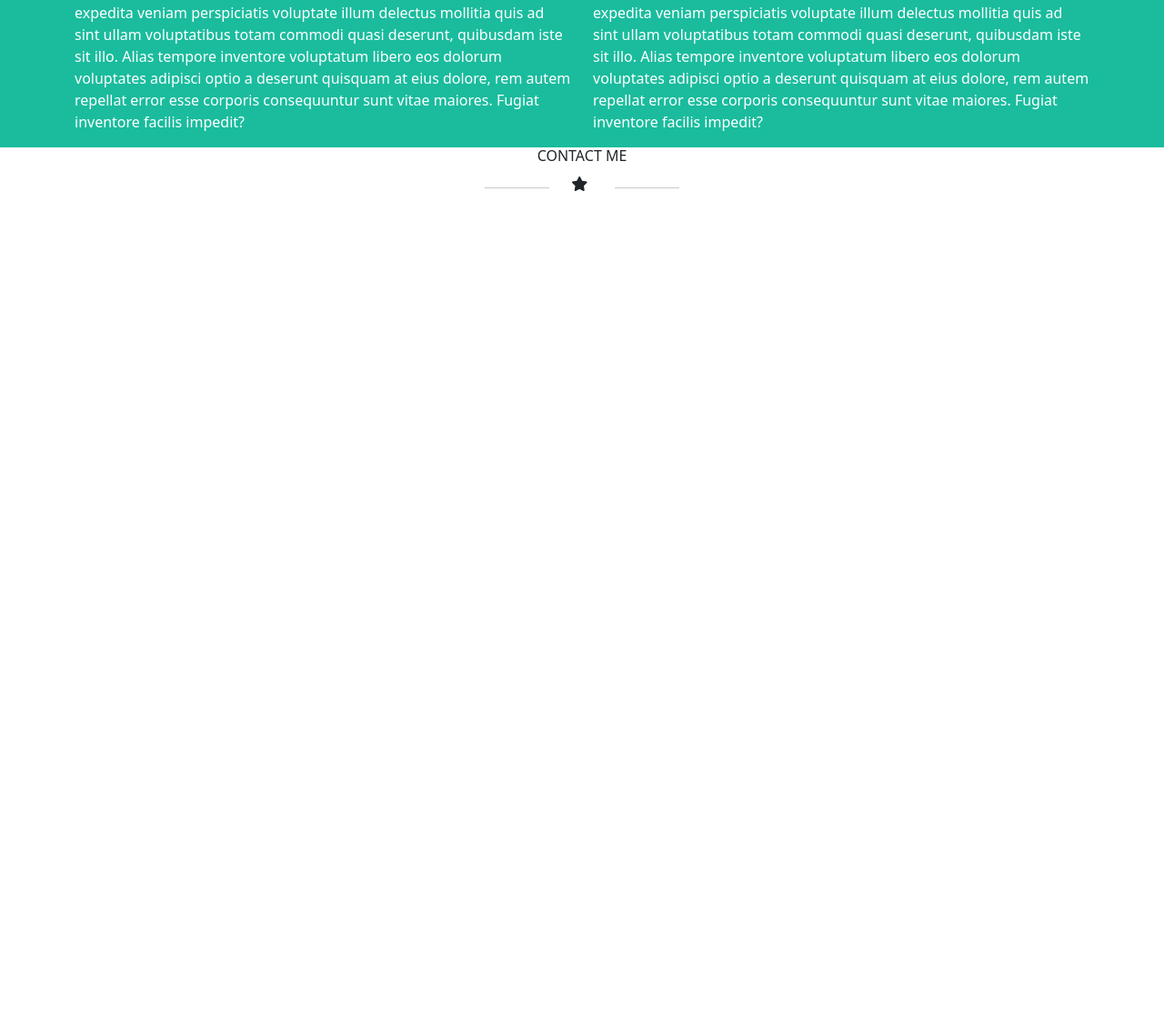
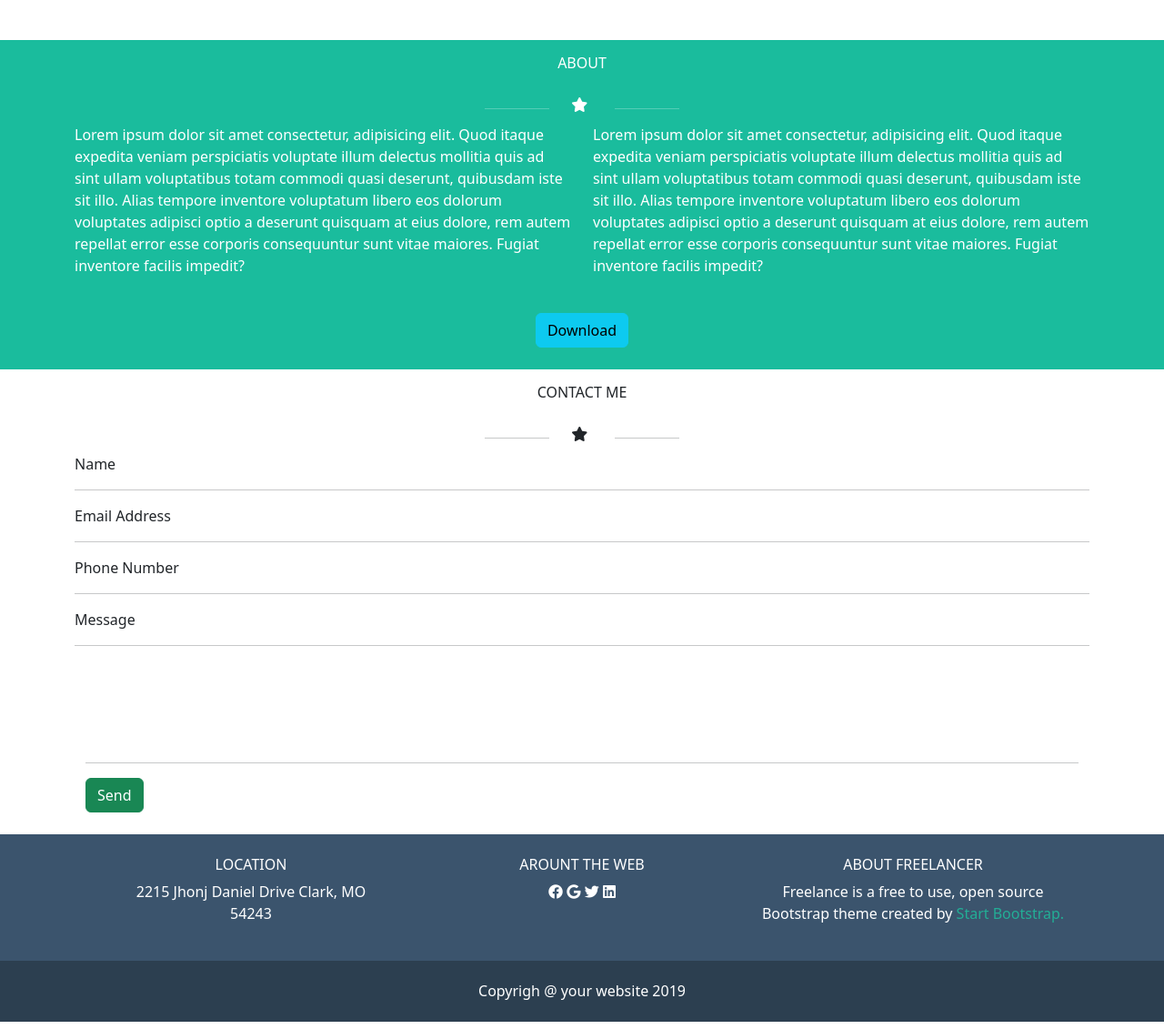
Before and after one commit to AnaC1997/html-css-bootstrap-freelancer, a plain HTML site: page index.html in a window 1280 px wide. Shown: the part 1131-2262 px from the top of the page at 91% size. Before the commit the page ends 1354 px from the top, so only its background shows below. Drawn offline with nearby package versions, Linux system fonts and the light colour scheme.

Commit message:
button modification
button modification

```diff
--- a/css/style.css
+++ b/css/style.css
@@ -1,16 +1,26 @@
 header{
     background-color: #2C3F50;
     color: white;
-}
-
-.b-turquoise{
-    background-color: #1ABC9D;
 }
 
 .img-size{
     width: 50%;
 }
 
+.b-turquoise{
+    background-color: #1ABC9D;
+}
+.b-steel-blue{
+    background-color: #3B546D;
+}
+
 .c-white{
     color: white;
 }
+
+.turquoise{
+    color: #23AE96;
+}
+.b-navy-blue{
+    background-color: #2C3F50;
+}
--- a/index.html
+++ b/index.html
@@ -52,7 +52,7 @@
                                 <hr>
                         </div>
                     </div>
-                    <h6 class="c-white text-center"> GRAPHIT ARTIST-WEB DESIGNER- ILUSTRATOR</h6>
+                    <h6 class="c-white text-center p-3"> GRAPHIT ARTIST-WEB DESIGNER- ILUSTRATOR</h6>
                 </div>
             </div>
         </div>
@@ -60,7 +60,7 @@
         <div class="container">
             <div class="row justify-content-center">
                 <div class="col-6">
-                    <h6 class="text-center">PORTAFOLIO</h6>
+                    <h6 class="text-center p-3">PORTAFOLIO</h6>
                     <div class="row justify-content-center">
                         <div class="col-2 ">
                             <hr>
@@ -72,25 +72,25 @@
                 </div>
             </div>
         </div>
-        <div class="container">
-            <div class="row">
+        <div class="container p-5">
+            <div class="row ">
                 <div class="col-sm-12 col-md-6 col-lg-4  p-2">
-                    <img class="img-fluid" src="img/cabin.png" alt="cabin">
+                    <img class="img-fluid rounded" src="img/cabin.png" alt="cabin">
                 </div>
                 <div class="col-sm-12 col-md-6 col-lg-4  p-2">
-                    <img class="img-fluid" src="img/cake.png" alt="cake">
+                    <img class="img-fluid rounded" src="img/cake.png" alt="cake">
                 </div>
                 <div class="col-sm-12 col-md-6 col-lg-4  p-2">
-                    <img class="img-fluid" src="img/circus.png" alt="circus">
+                    <img class="img-fluid rounded" src="img/circus.png" alt="circus">
                 </div>
                 <div class="col-sm-12 col-md-6 col-lg-4  p-2">
-                    <img class="img-fluid" src="img/game.png" alt="game">
+                    <img class="img-fluid rounded" src="img/game.png" alt="game">
                 </div>
                 <div class="col-sm-12 col-md-6 col-lg-4  p-2">
-                    <img class="img-fluid" src="img/safe.png" alt="safe">
+                    <img class="img-fluid rounded" src="img/safe.png" alt="safe">
                 </div>
                 <div class="col-sm-12 col-md-6 col-lg-4  p-2">
-                    <img class="img-fluid" src="img/submarine.png" alt="safe">
+                    <img class="img-fluid rounded" src="img/submarine.png" alt="safe">
                 </div>
             </div>
         </div>
@@ -99,7 +99,7 @@
             <div class="container">
                 <div class="row justify-content-center">
                     <div class="col-6 c-white">
-                        <h6 class="text-center">ABOUT</h6>
+                        <h6 class="text-center p-3">ABOUT</h6>
                         <div class="row justify-content-center">
                             <div class="col-2">
                                 <hr>
@@ -128,13 +128,19 @@
                             quisquam at eius dolore, rem autem repellat error esse corporis consequuntur sunt vitae
                             maiores. Fugiat inventore facilis impedit?</p>
                     </div>
+                    <div class="col-12 text-center p-4">
+                        <button class="btn btn-info"> Download</button>
+                    </div>
+                </div>
+
+
                 </div>
             </div>
-         </div>
-         <div class="container">
+        </div>
+        <div class="container">
             <div class="row justify-content-center">
-                <div class="col-6 ">
-                    <h6 class="text-center">CONTACT ME</h6>
+                <div class="col-6">
+                    <h6 class="text-center p-3">CONTACT ME</h6>
                     <div class="row justify-content-center">
                         <div class="col-2">
                             <hr>
@@ -144,16 +150,64 @@
                             <hr>
                     </div>
                 </div>
+                <span>
+                    <p>Name</p>
+                    <hr>
+                </span>
+                <span>
+                    <p>Email Address</p>
+                    <hr>
+                </span>
 
-
+                <span>
+                    <p>Phone Number</p>
+                    <hr>
+                </span>
+                <span>
+                    <p>Message</p>
+                    <hr>
+                    <br><br><br>
+                </span>
+                <span class="p-4">
+                    <hr>
+                    <button type="button" class="btn btn-success">Send</button>
+                </span>
             </div>
-
-
     </main>
 
     <!--Inizio footer-->
 
-    <footer></footer>
+    <footer>
+        <div class="b-steel-blue">
+            <div class="container">
+                <div class="row c-white p-4">
+                    <div class="col-sm-12 col-md-4 text-center">
+                        <h6>LOCATION</h6>
+                        <P>2215 Jhonj Daniel Drive Clark, MO <br> 54243</P>
+                    </div>
+                    <div class="col-sm-12 col-md-4 text-center">
+                        <h6>AROUNT THE WEB</h6>
+                        <i class="fab fa-facebook"></i>
+                        <i class="fab fa-google"></i>
+                        <i class="fab fa-twitter"></i>
+                        <i class="fab fa-linkedin"></i>
+                    </div>
+                    <div class="col-sm-12 col-md-4 text-center">
+                        <h6>ABOUT FREELANCER</h6>
+                        <P>Freelance is a free to use, open source Bootstrap theme created by <span
+                                class="turquoise">Start Bootstrap.</span></P>
+                    </div>
+                </div>
+            </div>
+            <div class="b-navy-blue">
+                <div class="container text-center c-white">
+                    <h6 class="p-4">Copyrigh @ your website 2019</h6>
+                </div>
+            </div>
+
+
+        </div>
+    </footer>
 
 </body>
 
```
